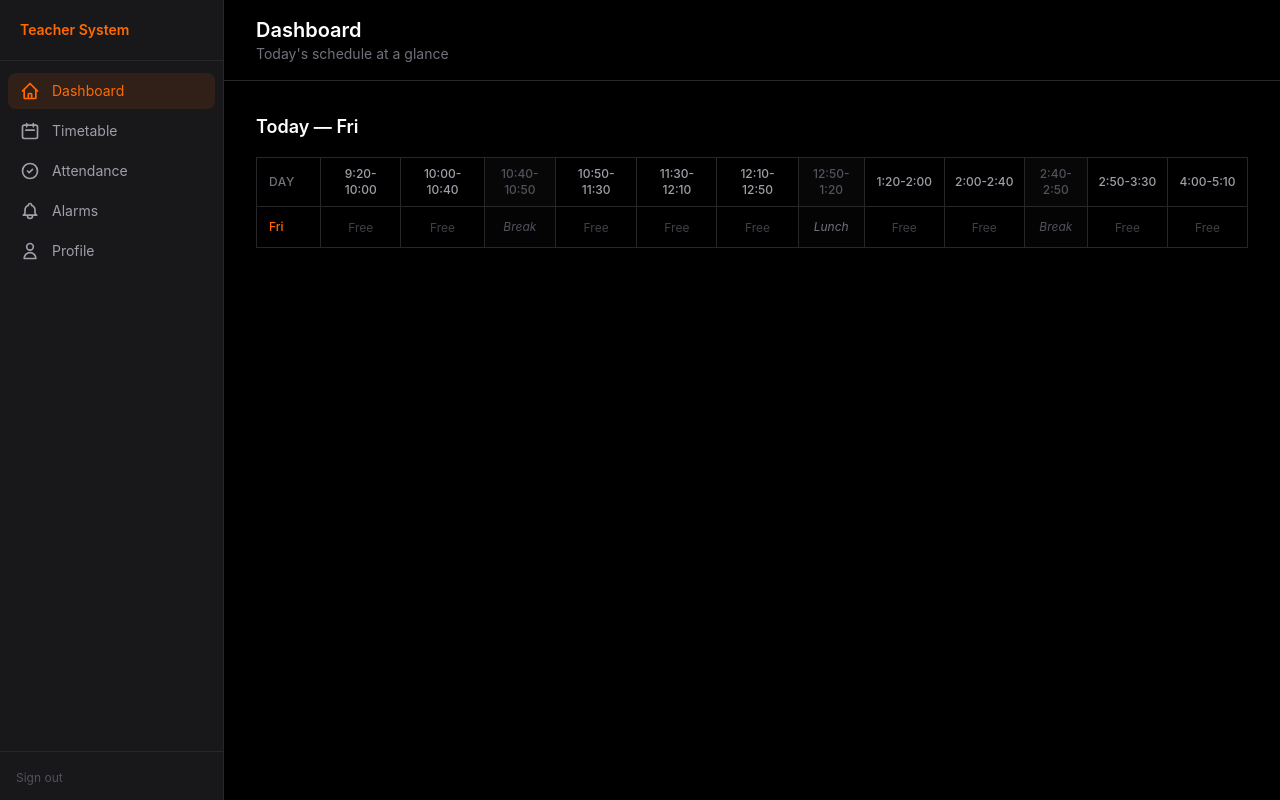
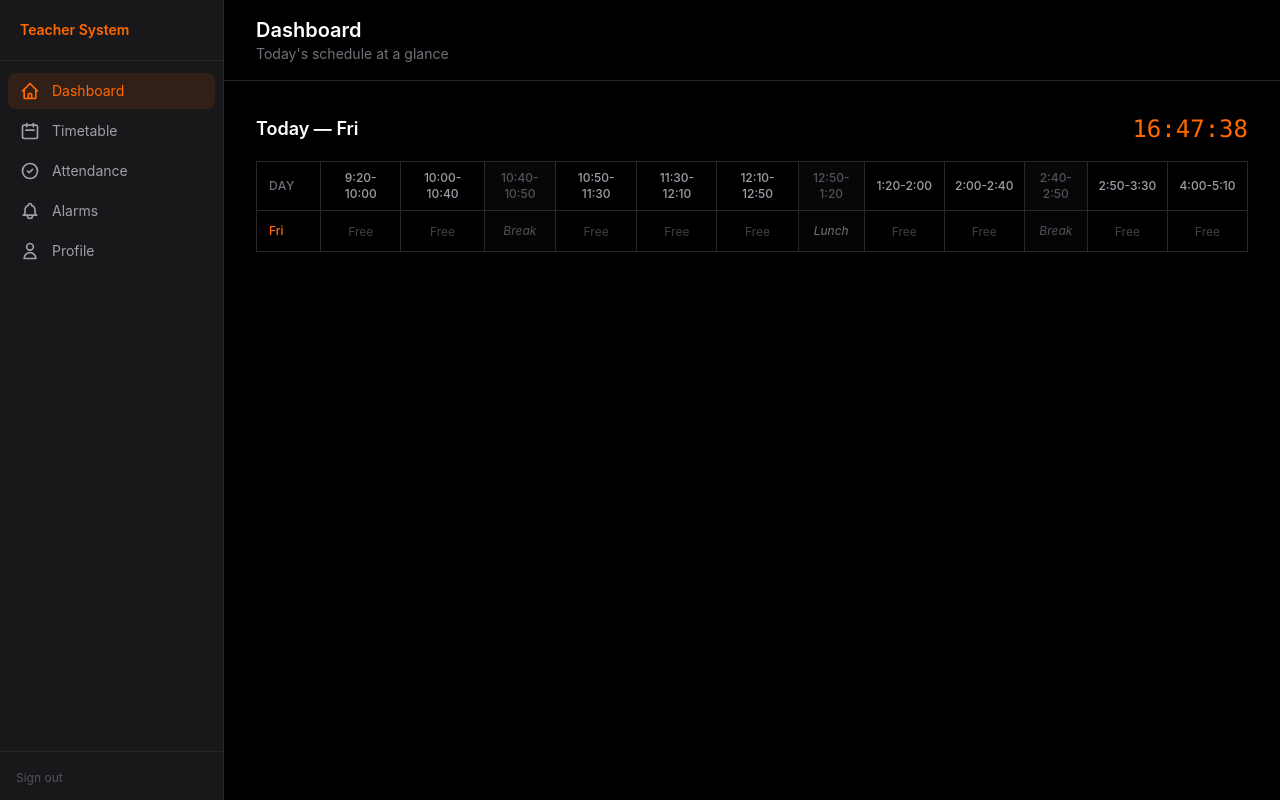
Before and after one commit to CRACKnGUY/teacher-alarm-system, a Next.js app: page /dashboard in a window 1280 px wide. Built offline with nearby package versions, Linux system fonts and the light colour scheme; no server answers; the database is empty.

Commit message:
Add live clock, period alert on dashboard, /api/current-period endpoint, ESP32 vibration trigger

```diff
--- /dev/null
+++ b/src/app/api/current-period/route.ts
@@ -0,0 +1,51 @@
+import { NextResponse } from 'next/server'
+import { createClient } from '@/lib/supabase/server'
+import { SECONDARY_PERIODS, PRIMARY_PERIODS, DAY_NAMES } from '@/hooks/useTimetable'
+import { getCurrentPeriodIndex, parseTimeRange } from '@/lib/period-utils'
+
+export async function GET(request: Request) {
+  try {
+    const { searchParams } = new URL(request.url)
+    const structure = searchParams.get('structure') || 'secondary'
+    const periods = structure === 'primary' ? PRIMARY_PERIODS : SECONDARY_PERIODS
+
+    const supabase = await createClient()
+    const today = DAY_NAMES[new Date().getDay()]
+
+    const { data, error } = await supabase
+      .from('slots')
+      .select('*')
+      .eq('day', today)
+
+    if (error) {
+      return NextResponse.json({ error: error.message }, { status: 500 })
+    }
+
+    const slots = (data || []).reduce<Record<string, string>>((acc, s) => {
+      acc[s.period_time] = s.subject
+      return acc
+    }, {} as Record<string, string>)
+
+    const index = getCurrentPeriodIndex(periods)
+    const currentPeriod = index >= 0 ? periods[index] : null
+    const subject = currentPeriod && currentPeriod.type === 'period' ? (slots[currentPeriod.time] || '') : ''
+
+    const now = new Date()
+    const currentMinutes = now.getHours() * 60 + now.getMinutes()
+    const elapsed = currentPeriod ? currentMinutes - parseTimeRange(currentPeriod.time).start : 0
+
+    return NextResponse.json({
+      day: today,
+      server_time: now.toLocaleTimeString('en-US', { hour12: false }),
+      period_index: index,
+      period_time: currentPeriod?.time || null,
+      period_type: currentPeriod?.type || null,
+      subject: subject || null,
+      is_active: index >= 0,
+      subject_assigned: !!subject,
+      elapsed_minutes: elapsed,
+    })
+  } catch {
+    return NextResponse.json({ error: 'Internal server error' }, { status: 500 })
+  }
+}
--- a/src/components/TodaySchedule.tsx
+++ b/src/components/TodaySchedule.tsx
@@ -2,17 +2,36 @@
 
 import { useState, useRef, useEffect } from 'react'
 import { useTimetable, DAY_NAMES } from '../hooks/useTimetable'
+import { getCurrentPeriodIndex, parseTimeRange } from '@/lib/period-utils'
+
+function fmt(n: number) { return n.toString().padStart(2, '0') }
 
 export default function TodaySchedule() {
   const { timetable, days, periods, addSlot, editSlot, deleteSlot } = useTimetable()
   const today = DAY_NAMES[new Date().getDay()]
   const [editingCell, setEditingCell] = useState<{ day: string; periodTime: string } | null>(null)
   const [editingValue, setEditingValue] = useState('')
+  const [now, setNow] = useState(new Date())
   const inputRef = useRef<HTMLInputElement>(null)
 
   useEffect(() => {
     if (editingCell) inputRef.current?.focus()
   }, [editingCell])
+
+  useEffect(() => {
+    const timer = setInterval(() => setNow(new Date()), 1000)
+    return () => clearInterval(timer)
+  }, [])
+
+  const currentIndex = getCurrentPeriodIndex(periods)
+  const currentPeriod = currentIndex >= 0 ? periods[currentIndex] : null
+  const currentSubject = currentPeriod && currentPeriod.type === 'period'
+    ? timetable.find((s) => s.day === today && s.periodTime === currentPeriod.time)?.subject || ''
+    : ''
+
+  const hh = fmt(now.getHours())
+  const mm = fmt(now.getMinutes())
+  const ss = fmt(now.getSeconds())
 
   function getSubject(day: string, periodTime: string) {
     return timetable.find((s) => s.day === day && s.periodTime === periodTime)?.subject
@@ -32,9 +51,28 @@ export default function TodaySchedule() {
     setEditingValue('')
   }
 
+  function isCurrentTime(periodTime: string) {
+    const m = now.getHours() * 60 + now.getMinutes()
+    const { start, end } = parseTimeRange(periodTime)
+    return m >= start && m < end
+  }
+
+  const isFixed = (t: string) => t === 'break' || t === 'lunch'
+
   return (
     <div>
-      <h2 className="text-lg font-semibold text-white mb-4">Today — {today}</h2>
+      <div className="flex items-center justify-between mb-4">
+        <h2 className="text-lg font-semibold text-white">Today — {today}</h2>
+        <div className="font-mono text-2xl text-orange-500 tabular-nums">{hh}:{mm}:{ss}</div>
+      </div>
+
+      {currentSubject && (
+        <div className="mb-4 rounded-lg border border-orange-500/30 bg-orange-500/10 px-4 py-2.5 text-sm text-orange-400">
+          Now: <span className="font-semibold text-orange-300">{currentSubject}</span>
+          {' '}&mdash; {currentPeriod?.time}
+        </div>
+      )}
+
       <div className="overflow-x-auto">
         <table className="w-full text-sm border-collapse min-w-[900px]">
           <thead>
@@ -43,13 +81,13 @@ export default function TodaySchedule() {
                 Day
               </th>
               {periods.map((period) => {
-                const isFixed = period.type === 'break' || period.type === 'lunch'
+                const fixed = isFixed(period.type)
                 return (
                   <th
                     key={period.time}
                     className={`border border-zinc-800 px-2 py-2 text-center text-xs font-medium ${
-                      isFixed ? 'text-zinc-600' : 'text-zinc-400'
-                    } ${period.time === '10:40-10:50' || period.time === '12:50-1:20' || period.time === '2:40-2:50' ? 'bg-zinc-900/30' : ''}`}
+                      fixed ? 'text-zinc-600' : 'text-zinc-400'
+                    } ${isCurrentTime(period.time) ? 'bg-orange-500/15' : fixed ? 'bg-zinc-900/30' : ''}`}
                   >
                     {period.time}
                   </th>
@@ -63,12 +101,12 @@ export default function TodaySchedule() {
                 {today}
               </td>
               {periods.map((period) => {
-                const isFixed = period.type === 'break' || period.type === 'lunch'
+                const fixed = isFixed(period.type)
                 const fixedLabel = period.type === 'break' ? 'Break' : 'Lunch'
                 const subject = getSubject(today, period.time)
-                const isEditing = editingCell?.day === today && editingCell?.periodTime === period.time
+                const editing = editingCell?.day === today && editingCell?.periodTime === period.time
 
-                if (isFixed) {
+                if (fixed) {
                   return (
                     <td
                       key={period.time}
@@ -84,13 +122,15 @@ export default function TodaySchedule() {
                 return (
                   <td
                     key={period.time}
-                    className="border border-zinc-800 px-2 py-2 text-center cursor-pointer hover:bg-zinc-900/50 transition-colors min-w-[80px]"
+                    className={`border border-zinc-800 px-2 py-2 text-center cursor-pointer hover:bg-zinc-900/50 transition-colors min-w-[80px] ${
+                      isCurrentTime(period.time) ? 'bg-orange-500/10' : ''
+                    }`}
                     onClick={() => {
                       setEditingCell({ day: today, periodTime: period.time })
                       setEditingValue(subject || '')
                     }}
                   >
-                    {isEditing ? (
+                    {editing ? (
                       <input
                         ref={inputRef}
                         className="w-full rounded border border-zinc-700 bg-zinc-900 px-1.5 py-1 text-xs text-white text-center outline-none focus:border-orange-500"
--- /dev/null
+++ b/src/lib/period-utils.ts
@@ -0,0 +1,17 @@
+export function parseTimeRange(timeStr: string): { start: number; end: number } {
+  const [start, end] = timeStr.split('-')
+  const toMinutes = (t: string) => {
+    const [h, m] = t.split(':').map(Number)
+    return h * 60 + m
+  }
+  return { start: toMinutes(start), end: toMinutes(end) }
+}
+
+export function getCurrentPeriodIndex(periods: { time: string; type: string }[]): number {
+  const now = new Date()
+  const currentMinutes = now.getHours() * 60 + now.getMinutes()
+  return periods.findIndex((p) => {
+    const { start, end } = parseTimeRange(p.time)
+    return currentMinutes >= start && currentMinutes < end
+  })
+}
```
Also changed, not shown: 2 other files (tests, documents, lock files or other folders).
